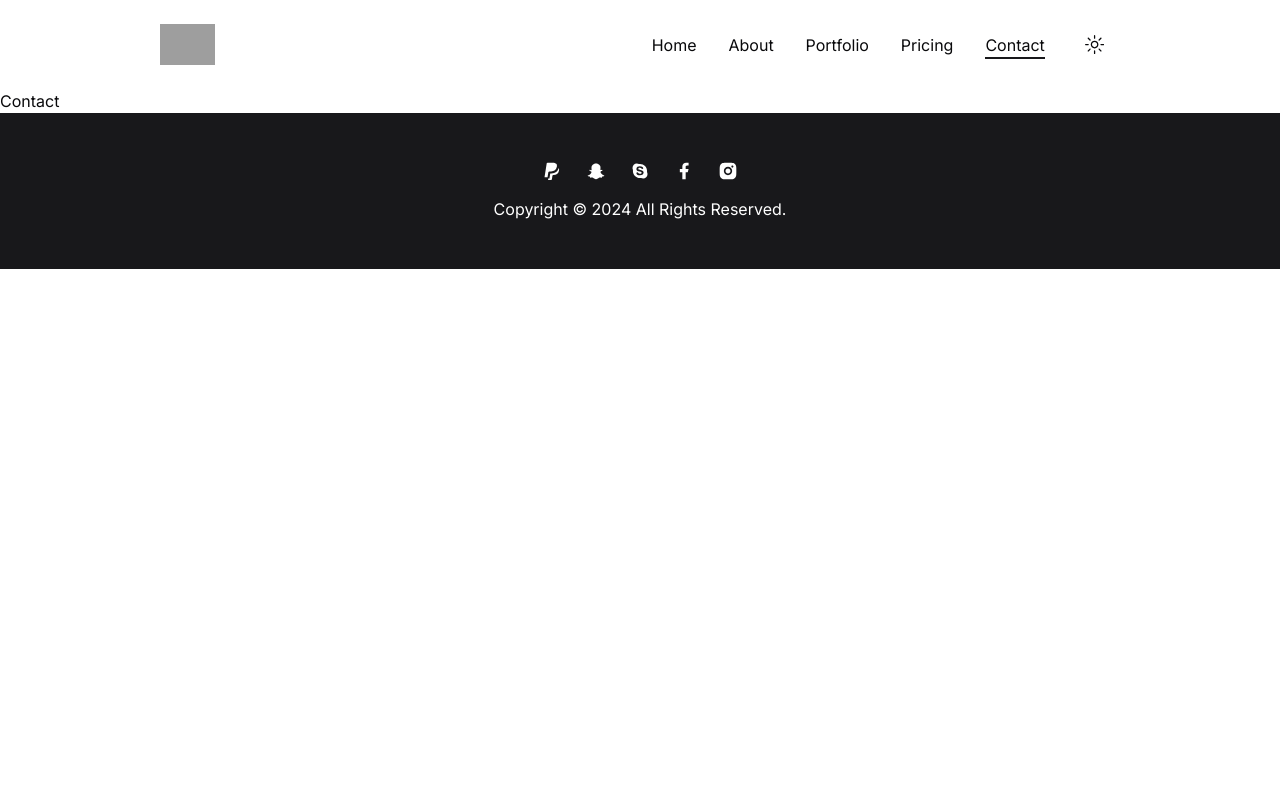
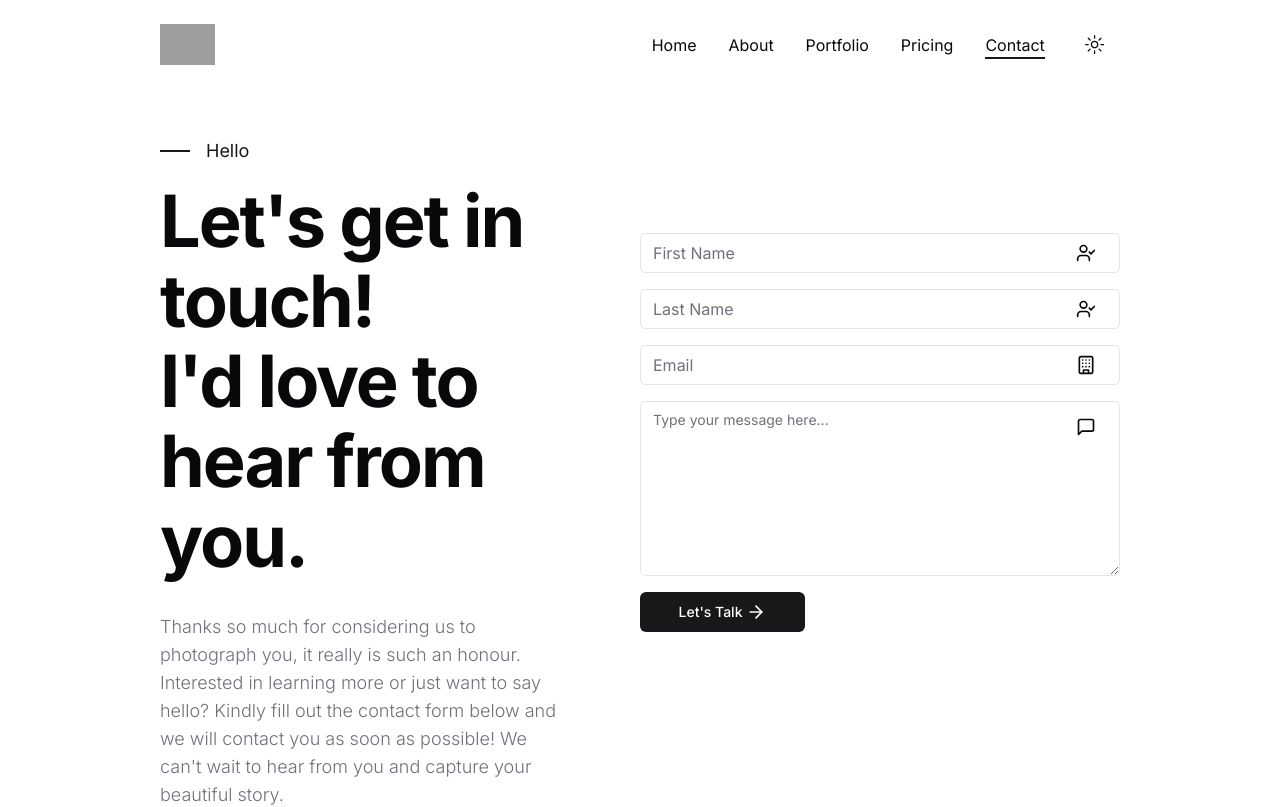
Before and after one commit to htsegaww/photography, a Next.js app: page /contact in a window 1280 px wide. Shown: the top 807 px of the page. Built offline with nearby package versions, Linux system fonts and the light colour scheme; grey boxes are pictures that could not be loaded.

Commit message:
added contact page

```diff
--- a/app/contact/page.jsx
+++ b/app/contact/page.jsx
@@ -1,7 +1,38 @@
+import Form from "@/components/Form";
 import React from "react";
 
 const Contact = () => {
-  return <div>Contact</div>;
+  return (
+    <section className="min-h-screen">
+      <div className="container mx-auto">
+        <div className="grid xl:grid-cols-2 pt-12 mb-6 xl:mb-24">
+          {/* left content */}
+          <div className="flex flex-col justify-center">
+            <div className="flex items-center gap-x-4 text-primary text-lg mb-4">
+              <span className="w-[30px] h-[2px] bg-primary"></span>
+              Hello
+            </div>
+            <h1 className="h1 max-w-md mb-8">
+              Let&apos;s get in touch!
+              <br />
+              I&apos;d love to hear from you.
+            </h1>
+            <p className="subtitle max-w-[400px]">
+              Thanks so much for considering us to photograph you, it really is
+              such an honour. Interested in learning more or just want to say
+              hello? Kindly fill out the contact form below and we will contact
+              you as soon as possible! We can&apos;t wait to hear from you and
+              capture your beautiful story.
+            </p>
+          </div>
+
+          <div className="lg:mt-24">
+            <Form />
+          </div>
+        </div>
+      </div>
+    </section>
+  );
 };
 
 export default Contact;
--- /dev/null
+++ b/components/Form.jsx
@@ -0,0 +1,47 @@
+"use client";
+
+import {
+  ArrowRightIcon,
+  Building,
+  MessageSquare,
+  UserCheck,
+} from "lucide-react";
+import { Input } from "./ui/input";
+import { Textarea } from "./ui/textarea";
+import { Button } from "./ui/button";
+
+const Form = () => {
+  return (
+    <form className="flex flex-col gap-y-4">
+      {/* first name */}
+      <div className="relative flex items-center">
+        <Input type="name" id="first name" placeholder="First Name" />
+        <UserCheck className="absolute right-6" size={20} />
+      </div>
+
+      {/* last name */}
+      <div className="relative flex items-center">
+        <Input type="name" id="first name" placeholder="Last Name" />
+        <UserCheck className="absolute right-6" size={20} />
+      </div>
+      {/* email */}
+      <div className="relative flex items-center">
+        <Input type="email" id="email" placeholder="Email" />
+        <Building className="absolute right-6" size={20} />
+      </div>
+
+      {/* textarea */}
+      <div className="relative flex items-center">
+        <Textarea placeholder="Type your message here..." />
+        <MessageSquare className="absolute top-4 right-6" size={20} />
+      </div>
+
+      <Button className="flex items-center gap-x-1 max-w-[165px] bg-primary text-white">
+        Let&apos;s Talk
+        <ArrowRightIcon size={20} />
+      </Button>
+    </form>
+  );
+};
+
+export default Form;
--- a/components/Hero.jsx
+++ b/components/Hero.jsx
@@ -1,3 +1,4 @@
+"use client";
 import React from "react";
 import { Input } from "./ui/input";
 import { Button } from "./ui/button";
@@ -19,15 +20,25 @@ const Hero = () => {
         <div className="flex justify-between gap-x-8">
           {/*  left side of the content */}
           <div className="flex max-w-[800px] flex-col justify-center mx-auto xl:mx-0 text-center xl:text-left">
+            <div>
               <div className="text-sm uppercase font-semibold mb-4 text-primary tracking-[4px]">
                 Photography
               </div>
+            </div>
+
+            <div>
               <h1 className="h1 uppercase">Let&apos;s make magic!</h1>
+            </div>
+
+            <div>
               <p className="subtitle max-w-[590px] mt-4 mx-auto xl:mx-auto">
                 We are fine art, nature & portrait film photographers from San
-              Francisco, with a special love for natural light, medium format &
-              redheads with freckles.
+                Francisco, with a special love for natural light, medium format
+                & redheads with freckles.
               </p>
+            </div>
+
+            <div>
               {/* button */}
               <div className="flex flex-col gap-y-3 md:flex-row gap-x-3 mx-auto xl:mx-0 mb-12">
                 <div className="flex w-full gap-x-4">
@@ -42,12 +53,15 @@ const Hero = () => {
                   </Link>
                 </div>
               </div>
+            </div>
 
+            <div>
               {/* social icons */}
               <Socials
                 containerStyles="flex gap-x-6 mx-auto xl:mx-0"
                 iconStyles="text-foreground text-[22px] hover:text-primary transition-all"
               />
+            </div>
           </div>
 
           {/* banner image */}
--- a/components/ui/textarea.jsx
+++ b/components/ui/textarea.jsx
@@ -1,18 +1,19 @@
-import * as React from "react"
+import * as React from "react";
 
-import { cn } from "@/lib/utils"
+import { cn } from "@/lib/utils";
 
 const Textarea = React.forwardRef(({ className, ...props }, ref) => {
   return (
-    (<textarea
+    <textarea
       className={cn(
-        "flex min-h-[80px] w-full rounded-md border border-input bg-background px-3 py-2 text-sm ring-offset-background placeholder:text-muted-foreground focus-visible:outline-none focus-visible:ring-2 focus-visible:ring-ring focus-visible:ring-offset-2 disabled:cursor-not-allowed disabled:opacity-50",
+        "flex min-h-[175px] w-full rounded-md border border-input bg-background px-3 py-2 text-sm ring-offset-background placeholder:text-muted-foreground focus-visible:outline-none focus-visible:ring-2 focus-visible:ring-ring focus-visible:ring-offset-2 disabled:cursor-not-allowed disabled:opacity-50",
         className
       )}
       ref={ref}
-      {...props} />)
+      {...props}
+    />
   );
-})
-Textarea.displayName = "Textarea"
+});
+Textarea.displayName = "Textarea";
 
-export { Textarea }
+export { Textarea };
--- a/package.json
+++ b/package.json
@@ -9,6 +9,7 @@
     "lint": "next lint"
   },
   "dependencies": {
+    "@emotion/react": "^11.11.4",
     "@heroicons/react": "^2.1.3",
     "@hookform/resolvers": "^3.3.4",
     "@radix-ui/react-accordion": "^1.1.2",
@@ -26,6 +27,7 @@
     "next": "14.2.1",
     "next-themes": "^0.3.0",
     "react": "^18",
+    "react-awesome-reveal": "^4.2.8",
     "react-countup": "^6.5.3",
     "react-dom": "^18",
     "react-hook-form": "^7.51.3",
```
Also changed, not shown: 1 other file (tests, documents, lock files or other folders). Lines whose indentation alone changed are shown as unchanged.
